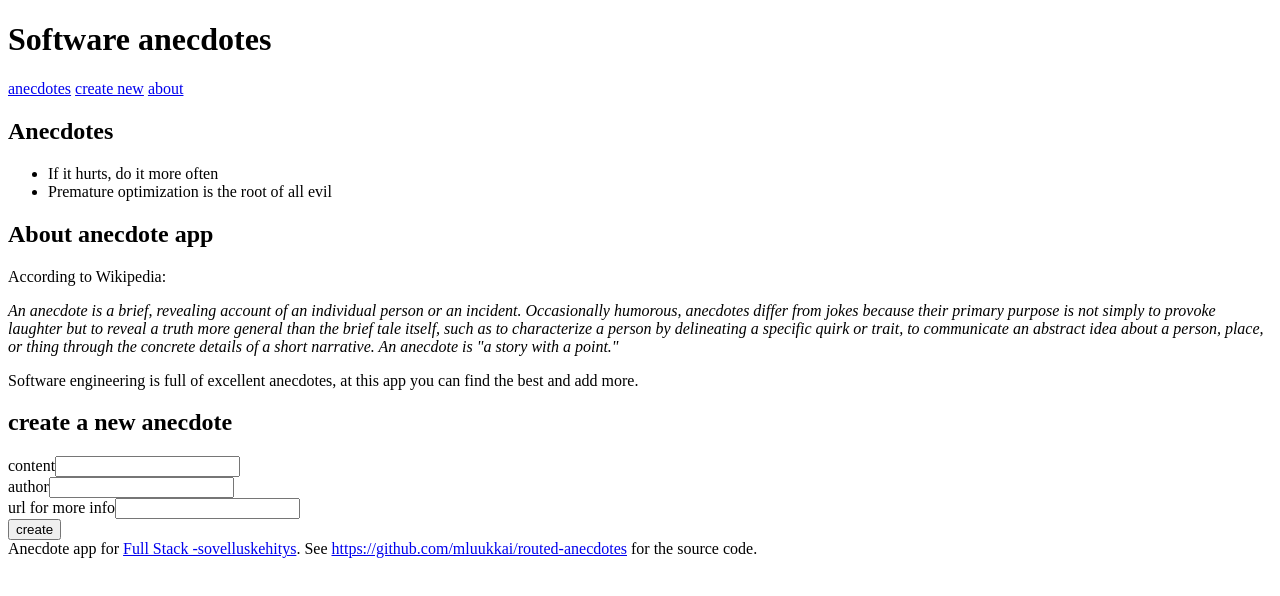
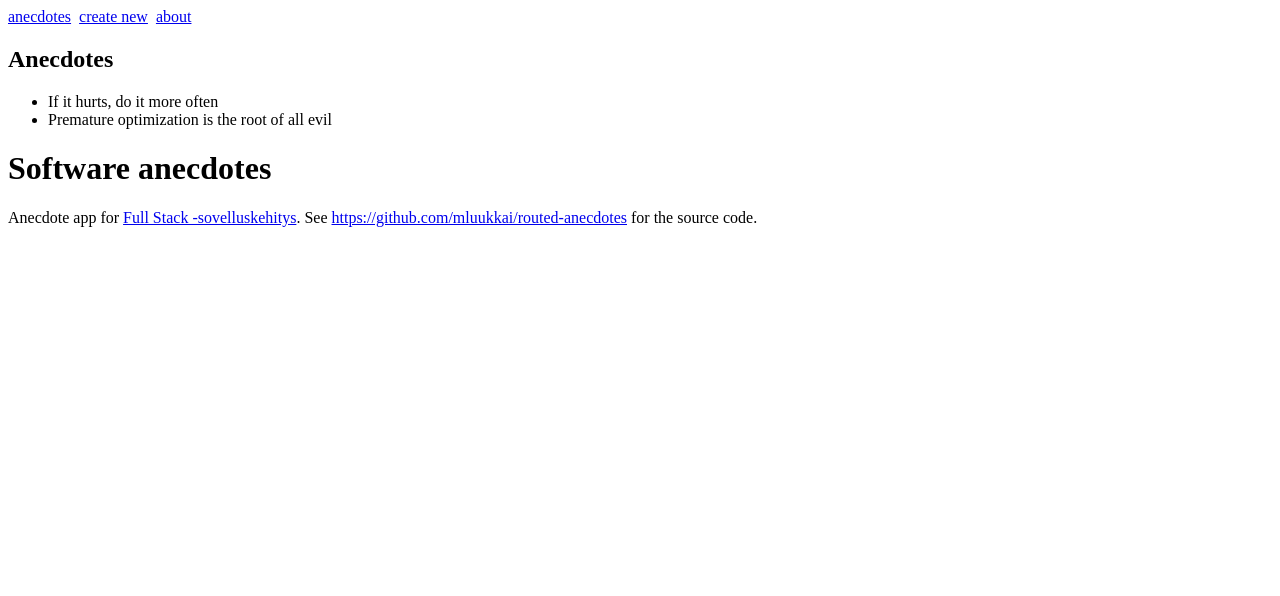
Before and after one commit to viuh/mop06_routedanecdotes, a React (Create React App) app: page / in a window 1280 px wide. Shown: the top 596 px of the page. Built offline with nearby package versions, Linux system fonts and the light colour scheme.

Commit message:
6.16 :coffee:

```diff
--- a/package.json
+++ b/package.json
@@ -4,8 +4,11 @@
   "private": true,
   "dependencies": {
     "react": "^16.2.0",
+    "react-bootstrap": "^0.32.1",
     "react-dom": "^16.2.0",
-    "react-scripts": "^1.1.4"
+    "react-router-dom": "^4.2.2",
+    "react-scripts": "^1.1.4",
+    "semantic-ui-react": "^0.80.2"
   },
   "scripts": {
     "start": "react-scripts start",
--- a/src/App.js
+++ b/src/App.js
@@ -1,12 +1,14 @@
 import React from 'react'
+import { BrowserRouter as Router, Route, Link } from 'react-router-dom'
 
-const Menu = () => (
+
+/*const Menu = () => (
   <div>
     <a href='#'>anecdotes</a>&nbsp;
     <a href='#'>create new</a>&nbsp;
     <a href='#'>about</a>&nbsp;
   </div>
-)
+)*/
 
 const AnecdoteList = ({ anecdotes }) => (
   <div>
@@ -83,7 +85,7 @@
           </div>
           <button>create</button>
         </form>
-      </div>
+        </div>
     )
 
   }
@@ -138,15 +140,33 @@
   render() {
     return (
       <div>
+        <Router>
+        <div>
+          <div>
+              <Link to="/">anecdotes</Link> &nbsp;
+              <Link to="/create">create new</Link> &nbsp;
+              <Link to="/about">about</Link>
+          </div>
+        <Route exact path="/" render={()=><AnecdoteList anecdotes={this.state.anecdotes} />} />
+        <Route path="/create" render={()=><CreateNew addNew={this.addNew}/>} />
+        <Route exact path="/about" render={()=><About />}/>
+
         <h1>Software anecdotes</h1>
-          <Menu />
-          <AnecdoteList anecdotes={this.state.anecdotes} />
-          <About />
-          <CreateNew addNew={this.addNew}/>
-        <Footer />
+          <Footer />
+        </div>
+        </Router>
       </div>
     );
   }
 }
 
 export default App;
+
+
+/*
+          <Menu />
+          <AnecdoteList anecdotes={this.state.anecdotes} />
+          <About />
+          <CreateNew addNew={this.addNew}/>
+        }
+*/
```
Also changed, not shown: 1 other file (tests, documents, lock files or other folders).
